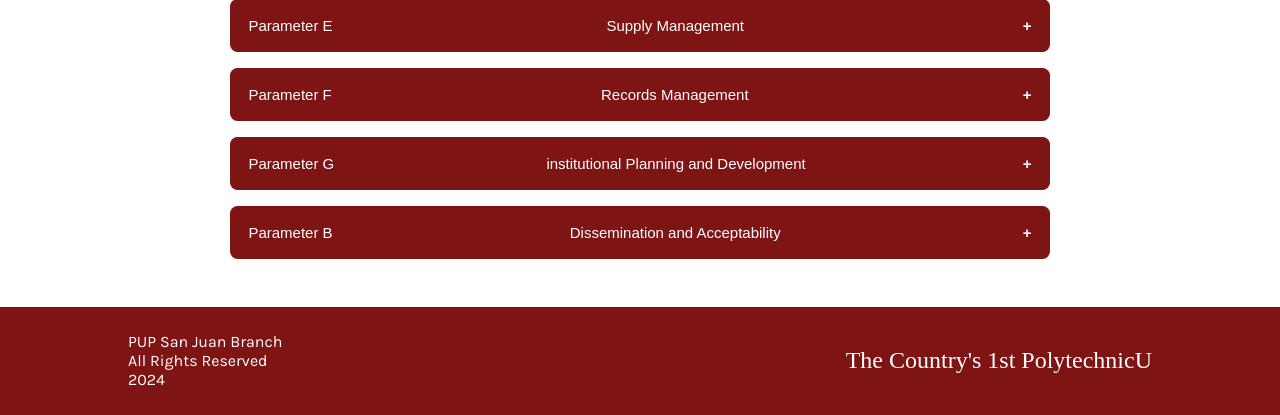
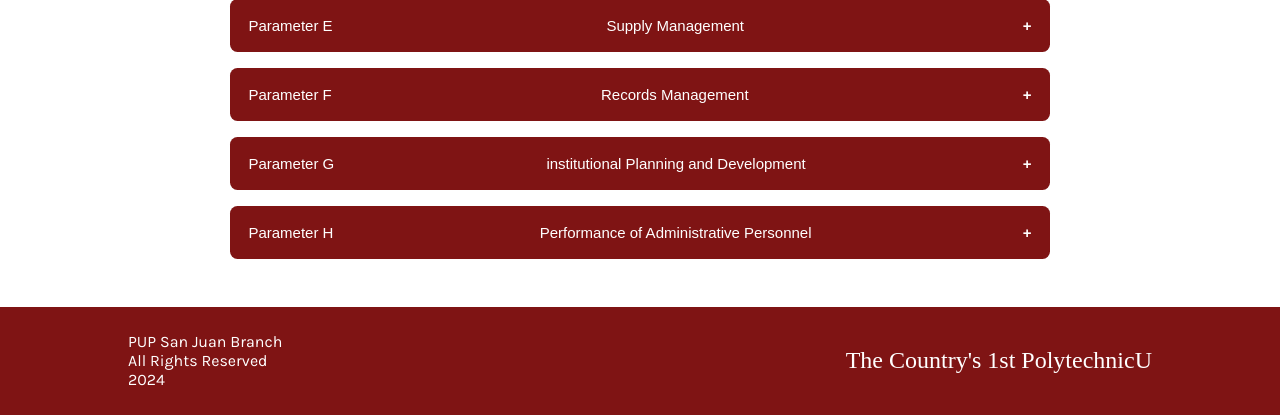
Before and after one commit to SKILLED-ISSUE/UNIV-WEBSITE, a PHP site: page /areas-bsit/area10.php in a window 1280 px wide. Shown: the part 1562-1977 px from the top of the page. Run offline with PHP 8.4, Linux system fonts and the light colour scheme; some web fonts are replaced.

Commit message:
Area 10 dodne

```diff
--- a/areas-bsit/area10.php
+++ b/areas-bsit/area10.php
@@ -11,7 +11,7 @@
 
 <body>
     <header class="header-container">
-        <?php include __DIR__ . '/../assets/static-html/header.html'; ?>
+    <?php include('../assets/static-html/header.html'); ?>
     </header>
 
     <section class="area program">
@@ -449,25 +449,25 @@
                                 <a href="#"><strong>S.1.</strong> The VMGO is available on bulletin boards, in catalogs/manuals, and in other forms of communication media
                                 </a>
                             </li>
+                            <li><a href="#"><strong>S.2.</strong> There is a system of monitoring the implementation of the SDP.</a></li>
                         </ul>
                     </li>
                     <li class="list-header"><strong>Implementation</strong>
                         <ul>
                             <li class="imp">
                                 <a href="#">
-                                    <strong>I.1.</strong> The administrators/faculty attend in-service seminars and training on awareness and acceptability of the:
+                                    <strong>I.1.</strong> The institution's Planning Unit plans, monitors and evaluates planned activities/targets.
                                 </a>
-                                <ul>
-                                    <li>I.2.1. Vision and Mission of the Institution;</li>
-                                </ul>
                             </li>
+                            <li><a href="#"><strong>I.2.</strong> The planning process is a cooperative and participative endeavor of the administration, the faculty, staff and the students.</a></li>
+                            <li><a href="#"><strong>I.3.</strong> The SDP is implemented, monitored, evaluated, reviewed and updated regularly.</a></li>
                         </ul>
                     </li>
                     <li class="list-header"><strong>Outcome/s</strong>
                         <ul>
                             <li class="out">
                                 <a href="#">
-                                    <strong>O.1.</strong> There is full awareness and acceptance of the VMGO by the administrators, faculty, staff, students, and other stakeholders.
+                                    <strong>O.1.</strong> The SDP is congruent with the VMGO as well as with the local, regional and national development goals and agenda.
                                 </a>
                             </li>
                         </ul>
@@ -475,16 +475,24 @@
                 </ul>
             </div>
             <button class="collapsible">
-                <div class="title">Parameter B</div>
-                <div class="desc">Dissemination and Acceptability</div>
+                <div class="title">Parameter H</div>
+                <div class="desc">Performance of Administrative Personnel</div>
             </button>
             <div class="content">
                 <ul>
                     <li class="list-header"><strong>Systems - Inputs and Processes</strong>
                         <ul>
                             <li class="sip">
-                                <a href="#"><strong>S.1.</strong> The VMGO is available on bulletin boards, in catalogs/manuals, and in other forms of communication media
+                                <a href="#"><strong>S.1.</strong> The institution has an approved performance evaluation system for administrative personnel which includes the following items:
                                 </a>
+                                <ul>
+                                <li><strong>S.1.1</strong> competence;</li>
+                                <li><strong>S.1.1</strong> quality of work;</li>
+                                <li><strong>S.1.1</strong> work ethic (punctuality, wise use of time, etc.);</li>
+                                <li><strong>S.1.1</strong> creative ability and innovativeness;</li>
+                                <li><strong>S.1.1</strong> ability to handle internal and external pressures;</li>
+                                <li><strong>S.1.1</strong> interpersonal relations.</li>
+                                </ul>
                             </li>
                         </ul>
                     </li>
@@ -492,19 +500,21 @@
                         <ul>
                             <li class="imp">
                                 <a href="#">
-                                    <strong>I.1.</strong> The administrators/faculty attend in-service seminars and training on awareness and acceptability of the:
+                                    <strong>I.1.</strong> The institution regularly monitors and evaluates the performance of the administrative personnel.
                                 </a>
-                                <ul>
-                                    <li>I.2.1. Vision and Mission of the Institution;</li>
-                                </ul>
                             </li>
+                            <li><a href="#"><strong>I.2.</strong> The results of performance evaluation of the administrative personnel are utilized:</a></li>
+                            <ul>
+                            <li><strong>I.2.1</strong> to improve performance and delivery of service;</li>
+                            <li><strong>I.2.2</strong> for promotion..</li>
+                            </ul>
                         </ul>
                     </li>
                     <li class="list-header"><strong>Outcome/s</strong>
                         <ul>
                             <li class="out">
                                 <a href="#">
-                                    <strong>O.1.</strong> There is full awareness and acceptance of the VMGO by the administrators, faculty, staff, students, and other stakeholders.
+                                    <strong>O.1.</strong> The administrative personnel/staff have commendable performance.
                                 </a>
                             </li>
                         </ul>
@@ -522,7 +532,7 @@
 
 
 
-    <?php include __DIR__ . '/../assets/static-html/footer.html'; ?>
+    <?php include('../assets/static-html/footer.html'); ?>
 
     <script src="../main-script.js"></script>
 </body>
```
